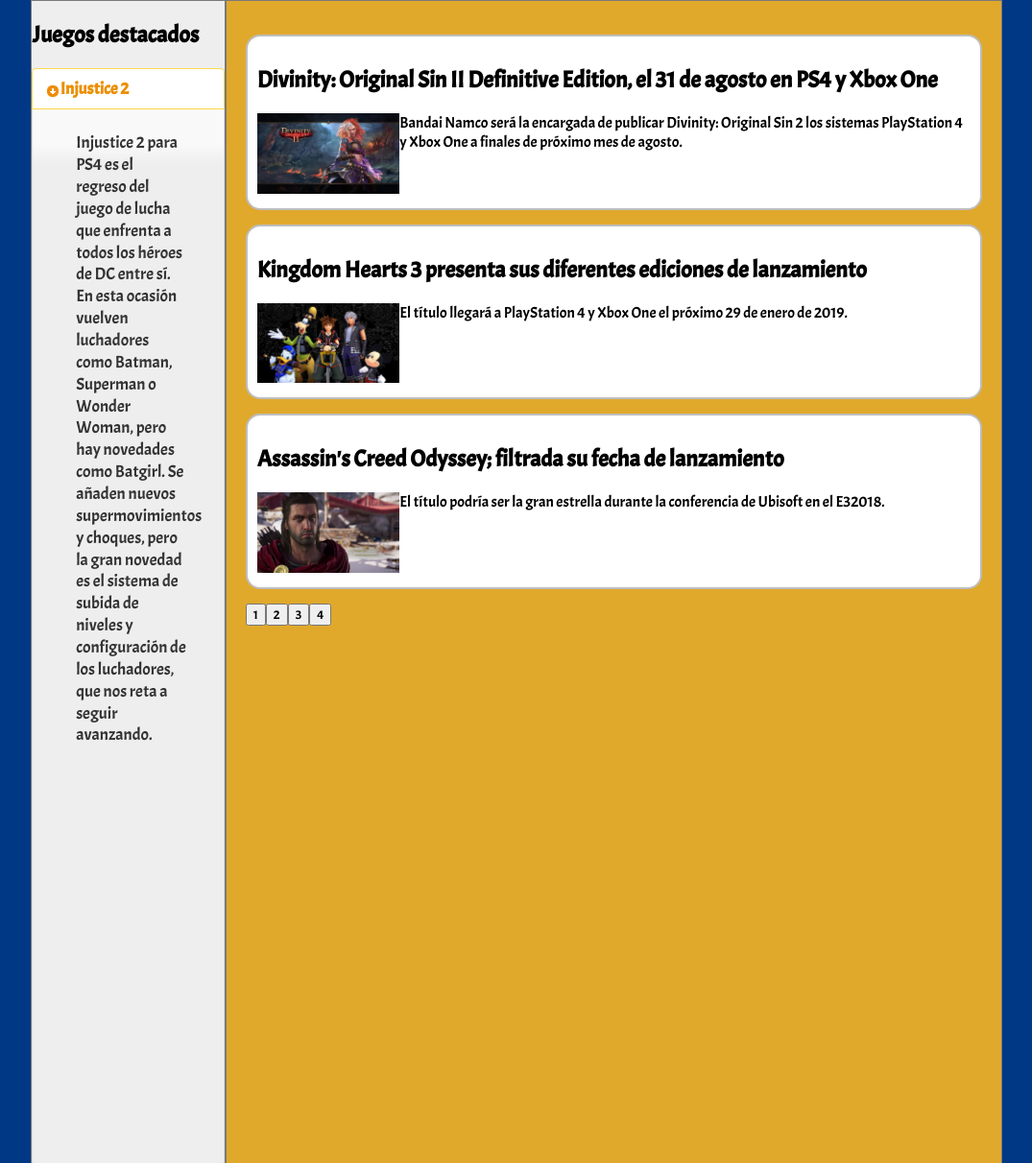
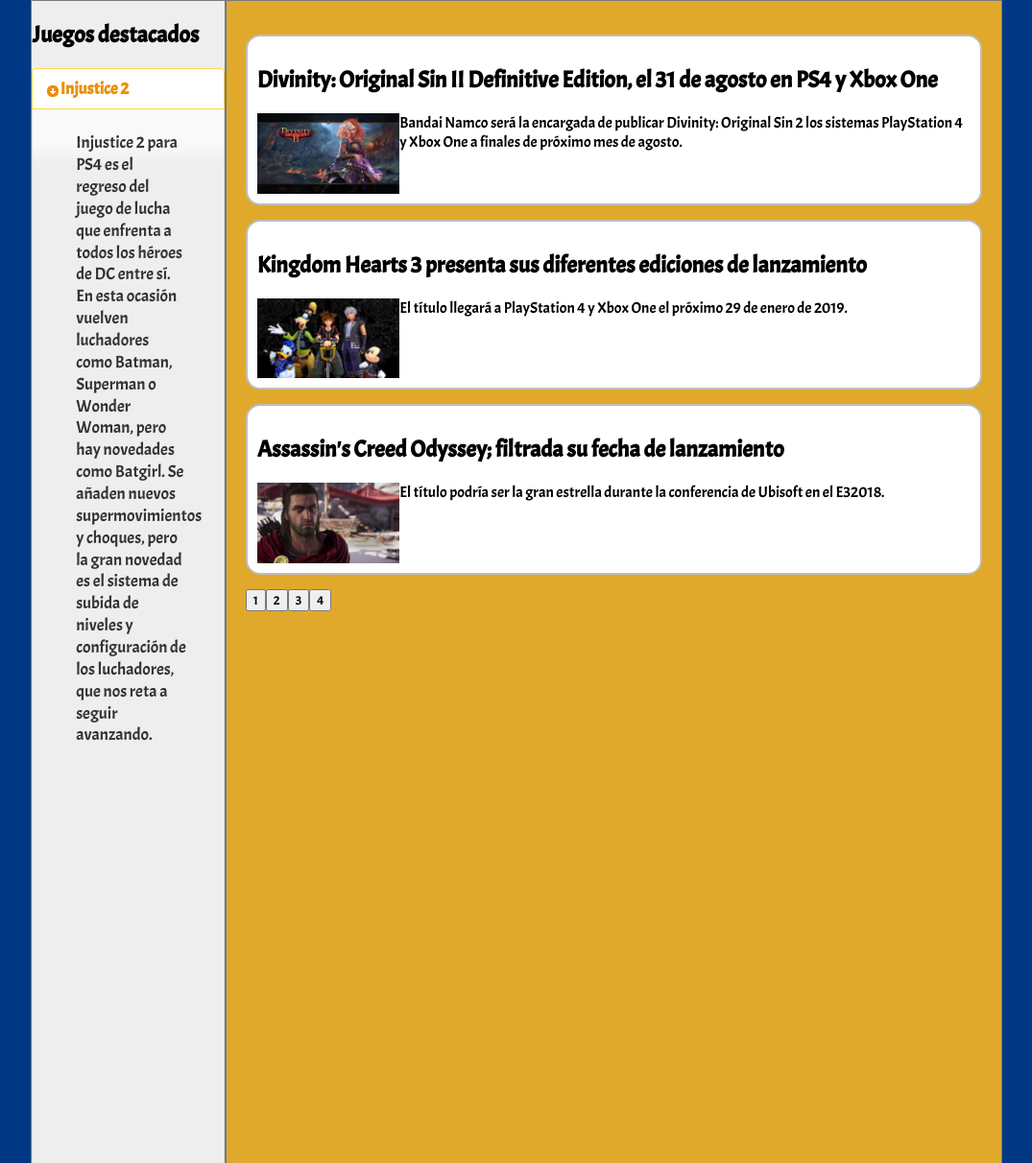
Before and after one commit to LuciaMP/proyecto, a PHP site: page /estructura_principal.html in a window 1280 px wide. Shown: the part 184-1396 px from the top of the page at 96% size, without its empty margins (102-1177 px from the left). Run offline with PHP 8.4, Linux system fonts and the light colour scheme; data comes from the database, SQL or seed files in the repository; a stand-in replaces the project's code that opens the database connection.

Commit message:
Fallo listado y contador de palabras

```diff
--- a/css/estructura_principal.css
+++ b/css/estructura_principal.css
@@ -221,6 +221,9 @@
     padding: 10px;
     border-radius: 15px;
     border: 2px solid #BDBDBD;
+    display: flex;
+    flex-wrap: wrap;
+    align-items: flex-start;
 }
 
 .listas:hover {
@@ -229,17 +232,18 @@
 
 .listas .caratula {
 	width: 20%;
-	min-width: 100px;
 }
 
 .imagen {
 	width: 100%;
-	min-width: 100px;
+}
+
+.listas h2 {
+	width: 100%;
 }
 
 .listas .descripcion, .contenido {
 	width: 80%;
-	float: right;
 }
 
 #nuevo_comentario {
--- a/javascript/funciones.js
+++ b/javascript/funciones.js
@@ -60,3 +60,13 @@
 	$('#login').hide();
 	$('.ocultar').show();
 }
+
+function textoCortado(texto) {
+	let textoArray = texto.split(" ");
+	if (textoArray.length > 60) {
+		textoArray.splice(60);
+		textoArray[61] = "..."
+		return textoArray.join(" ");
+	}
+	return texto;
+}
--- a/javascript/juegos.js
+++ b/javascript/juegos.js
@@ -23,7 +23,7 @@
         var div = '<div id="' + dato_objeto.datos[i].IDJUEGO + '" class="listas" onclick="verJuego(event)">';
         div +='<h2>'+ dato_objeto.datos[i].NOMBRE + '</h2>';
         div += '<img src="' + dato_objeto.datos[i].CARATULA + '" class="caratula">';
-        div += '<div class="descripcion">'+dato_objeto.datos[i].DESCRIPCION+'<div>';
+        div += '<div class="descripcion">'+textoCortado(dato_objeto.datos[i].DESCRIPCION)+'<div>';
         contenedor.append(div);
     }
     for (var i = 0; i < dato_objeto.paginas.length; i++) {
```
